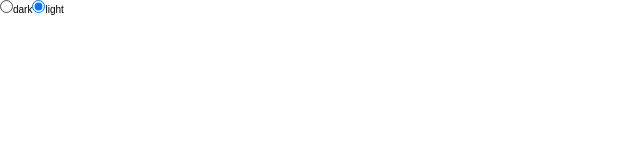
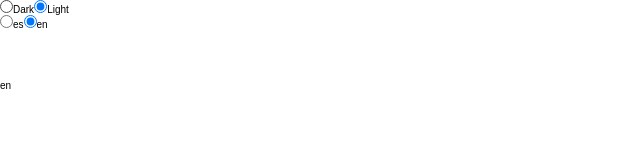
Before and after one commit to diegoufp/portfolio, a React (Create React App) app: page / in a window 1280 px wide. Shown: the top 160 px of the page, without its empty margins (0-640 px from the left). Built offline with nearby package versions, Linux system fonts and the light colour scheme.

Commit message:
Se crear el cambio de idioma de la app

```diff
--- a/src/App.js
+++ b/src/App.js
@@ -3,6 +3,7 @@ import {HashRouter} from "react-router-dom";
 import Footer from './components/Footer';
 import Header from './components/Header';
 import Main from './components/Main';
+import { LanguageProvider } from './contexts/LanguageContext';
 import { ThemeProvider } from './contexts/ThemeContext';
 
 const App = () => {
@@ -10,9 +11,11 @@ const App = () => {
         <div>
             <HashRouter>
                 <ThemeProvider>
-                    <Header/>
-                    <Main/>
-                    <Footer/>
+                    <LanguageProvider>
+                        <Header/>
+                        <Main/>
+                        <Footer/>
+                    </LanguageProvider>
                 </ThemeProvider>
             </HashRouter>
         </div>
--- a/src/components/Footer.js
+++ b/src/components/Footer.js
@@ -1,13 +1,15 @@
 import React, { useContext } from 'react';
+import LanguageContext from '../contexts/LanguageContext';
 import ThemeContext from '../contexts/ThemeContext';
 
 const Footer = () => {
     const {theme} = useContext(ThemeContext);
+    const {texts} = useContext(LanguageContext)
     return (
         <footer className={theme}>
 
         </footer>
-    )
+    );
 }
 
 export default Footer;
--- a/src/components/Header.js
+++ b/src/components/Header.js
@@ -1,22 +1,29 @@
 import React, { useContext } from 'react';
+import LanguageContext from '../contexts/LanguageContext';
 import ThemeContext from '../contexts/ThemeContext';
 
 
 const Header = () => {
-    const {theme,handleTheme} = useContext(ThemeContext)
-
+    const {theme,handleTheme} = useContext(ThemeContext);
+    const {texts, handleLanguage} = useContext(LanguageContext);
     return (
         <header className={theme}>
             <div></div>
             <nav></nav>
             <div>
                 <div>
-                    <input type="radio" id="dark-header" name="theme" value="dark" onClick={handleTheme} defaultChecked={theme === "dark"}/>
-                    <label htmlFor="dark-header">dark</label>
-                    <input type="radio" id="light-header" name="theme" onClick={handleTheme} value="light" defaultChecked={theme === "light"}/>
-                    <label htmlFor="light-header">light</label>
+                    <input type="radio" id="dark" name="theme" value="dark" onClick={handleTheme} defaultChecked={theme === "dark"}/>
+                    <label htmlFor="dark">{texts.themeDark}</label>
+                    <input type="radio" id="light" name="theme" onClick={handleTheme} value="light" defaultChecked={theme === "light"}/>
+                    <label htmlFor="light">{texts.themeLight}</label>
                 </div>
-                <div></div>
+                <div>
+                    <input type="radio" id="es" name="language" value="es" onClick={handleLanguage} defaultChecked={texts.language === "es"}/>
+                    <label htmlFor="es">es</label>
+
+                    <input type="radio" id="en" name="language" value="en" onClick={handleLanguage} defaultChecked={texts.language === "en"}/>
+                    <label htmlFor="en">en</label>
+                </div>
             </div>
         </header>
     )
--- a/src/components/Main.js
+++ b/src/components/Main.js
@@ -1,13 +1,14 @@
 import React, { useContext } from 'react';
+import LanguageContext from '../contexts/LanguageContext';
 import ThemeContext from '../contexts/ThemeContext';
 
 
 const Main = () => {
     const {theme} = useContext(ThemeContext);
-
+    const {texts} = useContext(LanguageContext);
     return (
         <main className={theme}>
-
+        {texts.language}
         </main>
     )
 }
--- /dev/null
+++ b/src/contexts/LanguageContext.js
@@ -0,0 +1,40 @@
+import React,{ createContext,useState } from "react";
+
+const LanguageContext = createContext();
+
+const initialLanguage = "en";
+
+const translations = {
+    es:{
+        language: "es",
+        themeDark: "Oscuro",
+        themeLight: "Claro"},
+    en:{
+        language: "en",
+        themeDark: "Dark",
+        themeLight: "Light"
+    }
+}
+
+const LanguageProvider = ({children})=>{
+    const [language, setLanguage] = useState(initialLanguage);
+    const [texts,setTexts] = useState(translations[language]);
+
+    const handleLanguage = (e) =>{
+        if(e.target.value === "es"){
+            setLanguage("es");
+            setTexts(translations.es);
+        }else{
+            setLanguage("en");
+            setTexts(translations.en);
+        }
+    };
+    const data={texts,handleLanguage};
+    return (
+        <LanguageContext.Provider value={data}>
+        {children}
+        </LanguageContext.Provider>)
+};
+
+export {LanguageProvider};
+export default LanguageContext;
--- a/src/index.css
+++ b/src/index.css
@@ -14,4 +14,52 @@ html {
 
 .dark {
     background: black;
+    color: white
 }
+
+.ligth{
+    background: white;
+    color: black;
+}
+
+body{
+    display: grid;
+    grid-template-areas:
+    "header"
+    "main"
+    "footer";
+    grid-template-rows: 10vh 50rem 20rem;
+    width: 100%;
+}
+
+header{
+    grid-area: header;
+    position: fixed;
+    width: 100%;
+    height: 10vh;
+    top: 0;
+    display: flex;
+}
+
+main {
+    grid-area: main;
+    position: relative;
+    width: 100%;
+    height: 50rem;
+    top: 10vh;
+}
+footer{
+    grid-area: footer;
+    position: relative;
+    width: 100%;
+    height: 20rem;
+    top: 10vh;
+}
+
+@media (max-width: 800px){
+
+}
+
+@media (max-width: 400px){
+
+}
```
